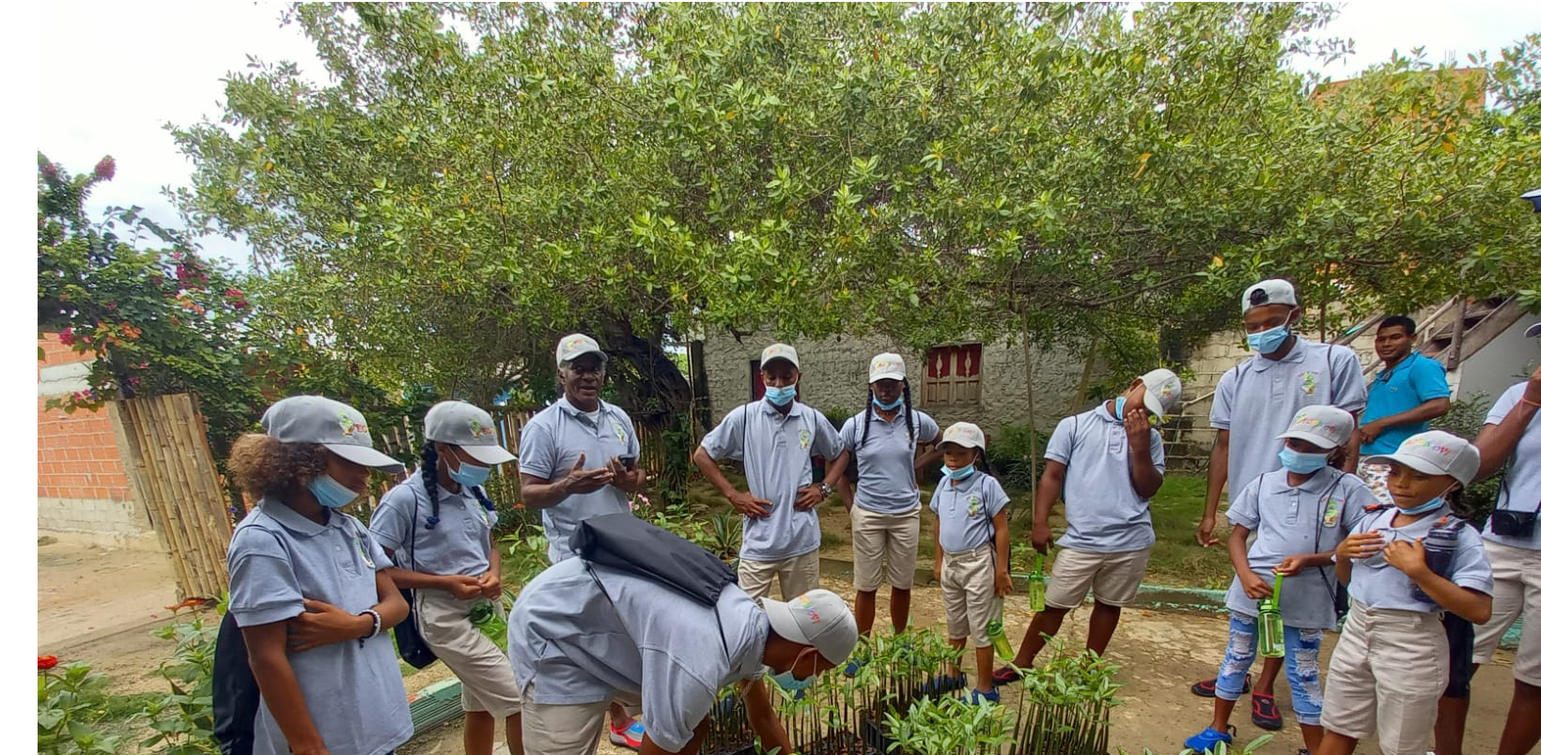
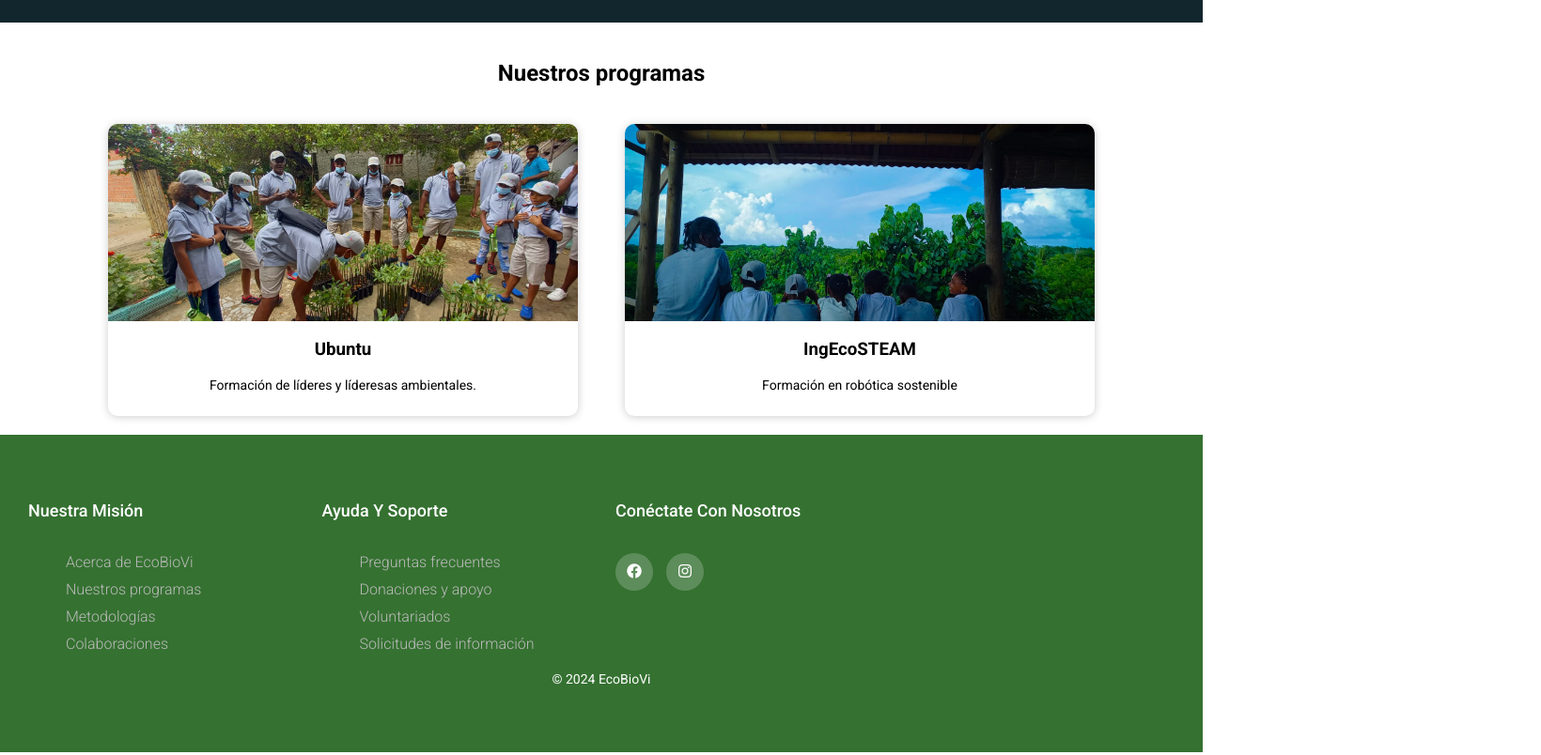
Before and after one commit to SofiaSimarra/PROYECTO-FINAL-JC, a plain HTML site: page index.html in a window 1280 px wide. Shown: the part 1295-2099 px from the top of the page at 94% size, 1640 px wide, since content can reach past the window. Drawn offline with Linux system fonts and the light colour scheme.

Commit message:
Añadimos estilos al botón animado que se encuentra en la sección de bienvenida, al footer, y otros que permiten que la pagina se visualize correctamente en distintos dispositivos.

```diff
--- a/assets/css/styles.css
+++ b/assets/css/styles.css
@@ -180,3 +180,257 @@ nav {
         margin-left: auto;
     }
 }
+
+/* Botón animado */
+#boton-animado {
+    padding: 10px 20px;
+    background-color: #3498db;
+    color: white;
+    border: none;
+    border-radius: 5px;
+    cursor: pointer;
+    transition: transform 0.3s ease;
+}
+
+#boton-animado:hover {
+    transform: scale(1.1);
+}
+
+.boton-activo {
+    transform: scale(1.2);
+    background-color: #256b99;
+}
+
+/* Estilos de las secciones */
+.full-section {
+    padding: 60px 15px;
+    background-color:#357131;
+    color:white;
+}
+
+.full-section-{
+    padding: 60px 15px;
+    background-color:#12262D ;
+    color:white;
+}
+
+.subtitle-highlight, .main-title {
+    color: #1A260E;
+}
+
+.bg-highlight {
+    background-color: green;
+
+}
+
+.text-center p, .text-center h3, .main-title {
+    color: white;
+}
+
+/* Tarjetas de programas */
+* {
+    margin: 0;
+    padding: -1;
+    box-sizing: border-box;
+    font-family: "Roboto", sans-serif;
+  }
+.contenedor-programas {
+    width: 100%;
+    display: flex;
+    max-width: 1100px;
+    margin: auto;
+    justify-content: space-around;
+    flex-wrap: wrap;
+}
+
+.title-programas {
+    width: 100%;
+    max-width: 1080px;
+    margin: auto;
+    padding: 20px;
+    margin-top: 20px;
+    text-align: center;
+    color: #000000;
+}
+
+.programas-card {
+
+    width: 200%;
+    max-width: 500px;
+    margin: 20px;
+    border-radius: 10px;
+    overflow: hidden;
+    background: #fff;
+    box-shadow: 0px 1px 10px rgba(0, 0, 0, 0.2);
+    transition: all 400ms ease-out;
+    cursor: default;
+}
+
+.programas-card:hover {
+    box-shadow: 10px 0px 20px rgba(0, 0, 0, 0.4);
+    transform: translateY(-3%);
+}
+
+.programas-card img {
+    width: 100%;
+    height: 210px;
+    object-fit: cover;
+}
+
+.contenido-programas {
+    padding: 15px;
+    text-align: center;
+}
+
+.contenido-programas h3 {
+    margin-bottom: 15px;
+    color: #000000;
+}
+
+.contenido-programas p {
+    line-height: 1.8;
+    color: #000000;
+    font-size: 14px;
+    margin-bottom: 5px;
+}
+
+.contenido-programas a {
+    display: inline-block;
+    padding: 10px;
+    margin-top: 10px;
+    text-decoration: none;
+    color: #2fb4cc;
+    border: 1px solid #2fb4cc;
+    border-radius: 4px;
+    transition: all 400ms ease;
+    margin-bottom: 5px;
+}
+
+.contenido-programas a:hover {
+    background: #2fb4cc;
+    color: #fff;
+}
+
+/* Responsividad de Tarjetas */
+@media only screen and (max-width: 768px) {
+    .contenedor-programas {
+        flex-direction: column;
+        align-items: center;
+    }
+
+    .programas-card{
+        width: 90%;
+        max-width: none;
+    }
+}
+
+
+/* Estilos del Footer */
+.footer {
+    backdrop-filter: blur(20px);
+    margin-top: auto;
+    width: 100%;
+    padding: 70px 15px;
+    color: #ffffff;
+    font-family: "Roboto", sans-serif;
+    background-color:#357131;
+}
+
+.container {
+    max-width: 1170px;
+    margin: auto;
+}
+
+.fila-footer{
+    display: flex;
+    flex-wrap: wrap;
+}
+
+.footer-col {
+    width: 25%;
+    padding: 0 15px;
+}
+
+.footer-title {
+    font-size: 18px;
+    color: #ffffff;
+    text-transform: capitalize;
+    margin-bottom: 35px;
+    font-weight: 500;
+    position: relative;
+}
+
+.footer-list::before {
+    content: '';
+    position: absolute;
+    left: 0;
+    bottom: -10px;
+    background-color: #1ee95e;
+    height: 2px;
+    width: 50px;
+}
+
+.footer-list {
+    list-style: none;
+}
+
+.footer-list li:not(:last-child){
+    margin-bottom: 10px;
+}
+
+.footer-list li a {
+    font-size: 16px;
+    color: #bbbbbb;
+    text-decoration: none;
+    font-weight: 300;
+    display: block;
+    transition: all 0.3s ease;
+}
+
+.footer-list li a:hover {
+    color: #ffffff;
+    padding-left: 8px;
+}
+
+.redes-sociales a {
+    display: inline-block;
+    height: 40px;
+    width: 40px;
+    background-color: rgba(255, 255, 255, 0.2);
+    margin: 0 10px 10px 0;
+    text-align: center;
+    line-height: 40px;
+    border-radius: 50%;
+    color: #ffffff;
+    transition: all 0.5s ease;
+}
+
+.redes-sociales a:hover {
+    color: #24262b;
+    background-color: #ffffff;
+}
+
+.footer-text{
+    text-align: center;
+    font-size: 14px;
+    margin-top: 20px;
+}
+
+/* Responsividad */
+@media (max-width: 768px) {
+    #nav-links {
+        display: none;
+        flex-direction: column;
+    }
+
+    .footer-col {
+        width: 50%;
+        margin-bottom: 30px;
+    }
+}
+
+@media (max-width: 574px) {
+    .footer-col {
+        width: 100%;
+    }
+}
```
